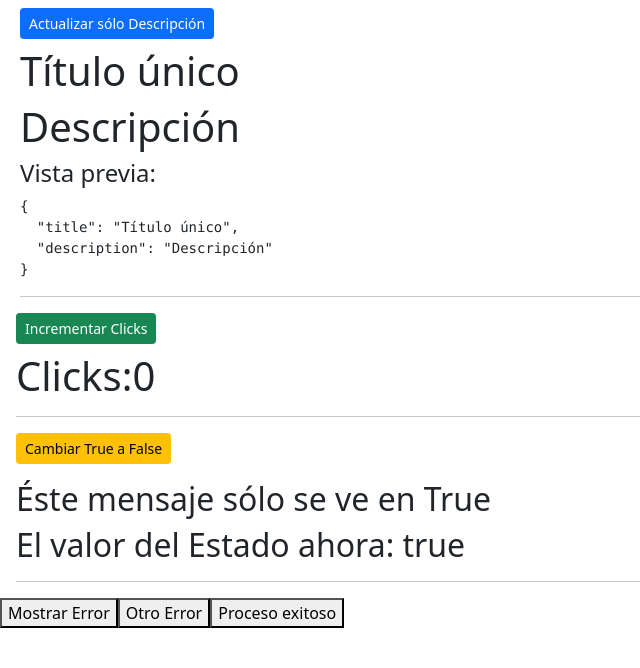
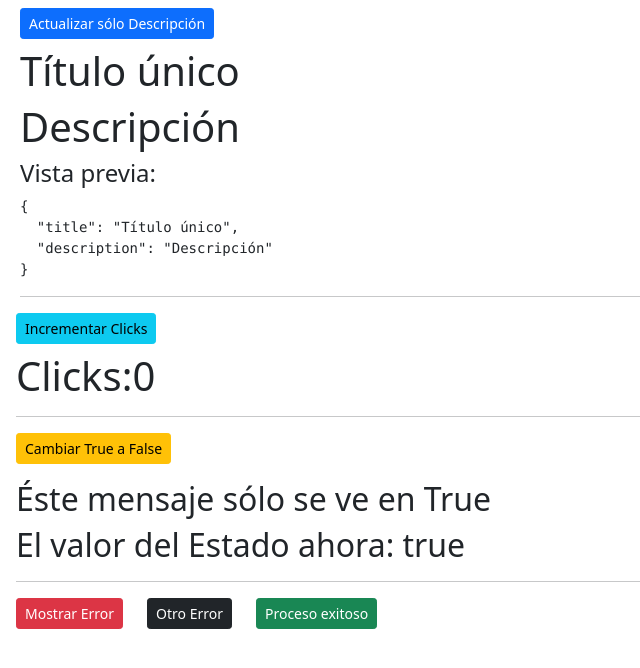
Before and after one commit to pedro-donoso/usestate-app, a React (Create React App) app: page / in a window 1280 px wide. Shown: the top 668 px of the page, without its empty margins (0-640 px from the left). Built offline with nearby package versions, Linux system fonts and the light colour scheme.

Commit message:
modifico errores

```diff
--- a/src/CounterApp.js
+++ b/src/CounterApp.js
@@ -9,7 +9,7 @@ const CounterApp = () => {
 
   return (
     <div className='mx-3'>
-    <button onClick={incrementCounter} className='btn btn-sm btn-success mb-2'>
+    <button onClick={incrementCounter} className='btn btn-sm btn-info mb-2'>
       Incrementar Clicks
     </button>
     <h1>Clicks:{counter}</h1>
--- a/src/ErrorApp.js
+++ b/src/ErrorApp.js
@@ -5,14 +5,14 @@ const ErrorApp = () => {
   const [error, setError ]=useState("");
 
   return (
-    <div>
-    <button onClick={()=>setError("Error desde la API")}>
+    <div className='mx-3'>
+    <button onClick={()=>setError("Error desde la API")} className='btn btn-sm btn-danger'>
     Mostrar Error
     </button>
-    <button onClick={()=>setError("Credenciales incorrectas")}>
+    <button onClick={()=>setError("Credenciales incorrectas")} className='btn btn-sm btn-dark mx-4'>
     Otro Error
     </button>
-    <button onClick={()=>setError("")}>
+    <button onClick={()=>setError("")} className='btn btn-sm btn-success'>
     Proceso exitoso
     </button>
       {error && <h1>{error}</h1>}
```
